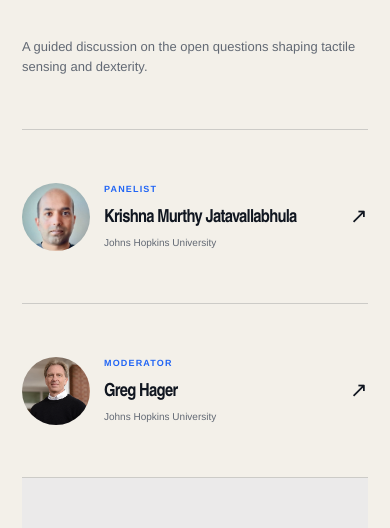
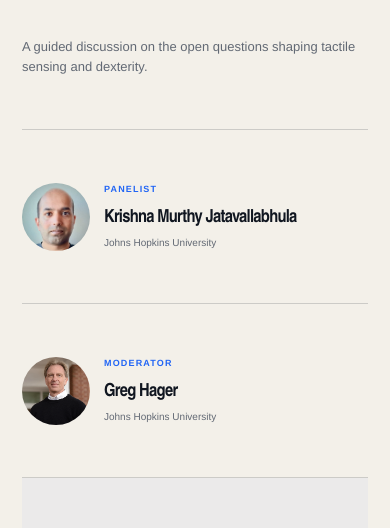
Before and after one commit to tactile-dexterity-iros/tactile-dexterity-iros.github.io, a Next.js app: page / in a window 390 px wide. Shown: the part 4080-4608 px from the top of the page. Built offline with nearby package versions, Linux system fonts and the light colour scheme.

Commit message:
Clean up panelist cards

```diff
--- a/app/globals.css
+++ b/app/globals.css
@@ -868,7 +868,7 @@ h1 em {
   border-right: 1px solid var(--line);
   display: grid;
   gap: 20px;
-  grid-template-columns: var(--person-image-size) minmax(0, 1fr) 22px;
+  grid-template-columns: var(--person-image-size) minmax(0, 1fr);
   min-height: 174px;
   padding: 26px;
   transition: background 160ms ease;
@@ -918,16 +918,6 @@ a.panelist-card:focus-visible {
   font-size: 10px;
   line-height: 1.45;
   margin-bottom: 0;
-}
-
-.panelist-card > span:last-child {
-  font-size: 21px;
-  transition: transform 160ms ease;
-}
-
-.panelist-card:hover > span:last-child,
-.panelist-card:focus-visible > span:last-child {
-  transform: translate(3px, -3px);
 }
 
 .panelist-card-placeholder {
@@ -1593,7 +1583,7 @@ footer a {
 
   .panelist-card {
     gap: 14px;
-    grid-template-columns: var(--person-image-size) 1fr 18px;
+    grid-template-columns: var(--person-image-size) 1fr;
     padding-left: 0;
     padding-right: 0;
   }
--- a/app/page.tsx
+++ b/app/page.tsx
@@ -276,7 +276,6 @@ export default function Home() {
                 <h3>{panelist.name}</h3>
                 <p>{panelist.affiliation}</p>
               </div>
-              <Arrow />
             </a>
           ))}
           <div className="panelist-card panelist-card-placeholder">
```
